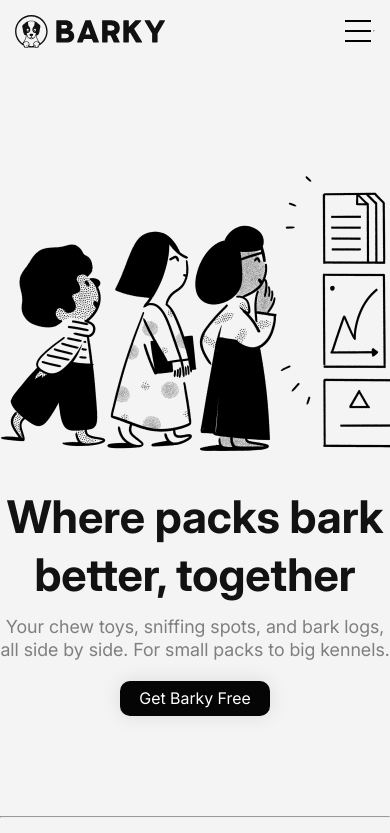
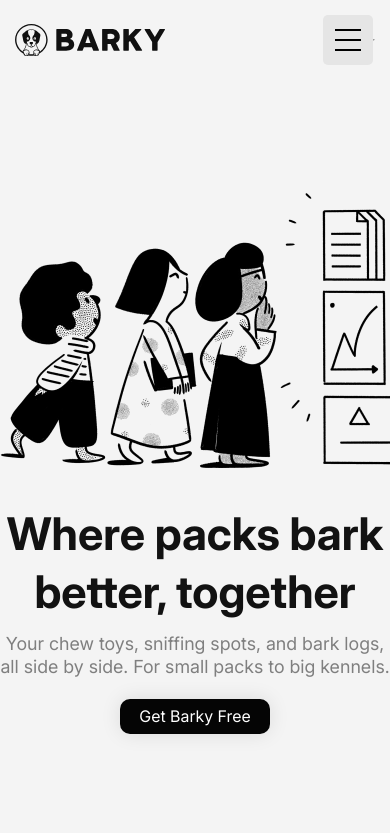
Before and after one commit to moaehrenbrand/Projekt-DDU1, a plain HTML site: page index.html in a window 390 px wide. In both pictures the pointer is over the element 358 px from the left and 31 px from the top of the page. Shown: the top 833 px of the page. Drawn offline with Linux system fonts and the light colour scheme.

Commit message:
hover
lagt till hover på hamburger loggan

```diff
--- a/style.css
+++ b/style.css
@@ -316,7 +316,7 @@ main {
 #best p {
     color: #353535;
     font-size: 19px;
-    margin-top: 5px;
+    margin-top: 1px;
 }
 
 #best {
@@ -489,6 +489,12 @@ footer {
 
     #hamburger img {
         width: 30px;
+        padding: 10px;
+    }
+
+    #hamburger:hover {
+        background-color: #e5e5e5;
+        border-radius: 5px;
     }
 
     #better {
@@ -605,6 +611,4 @@ footer {
         padding: 0;
         margin-top: 20px;
     }
-
-
 }
```
